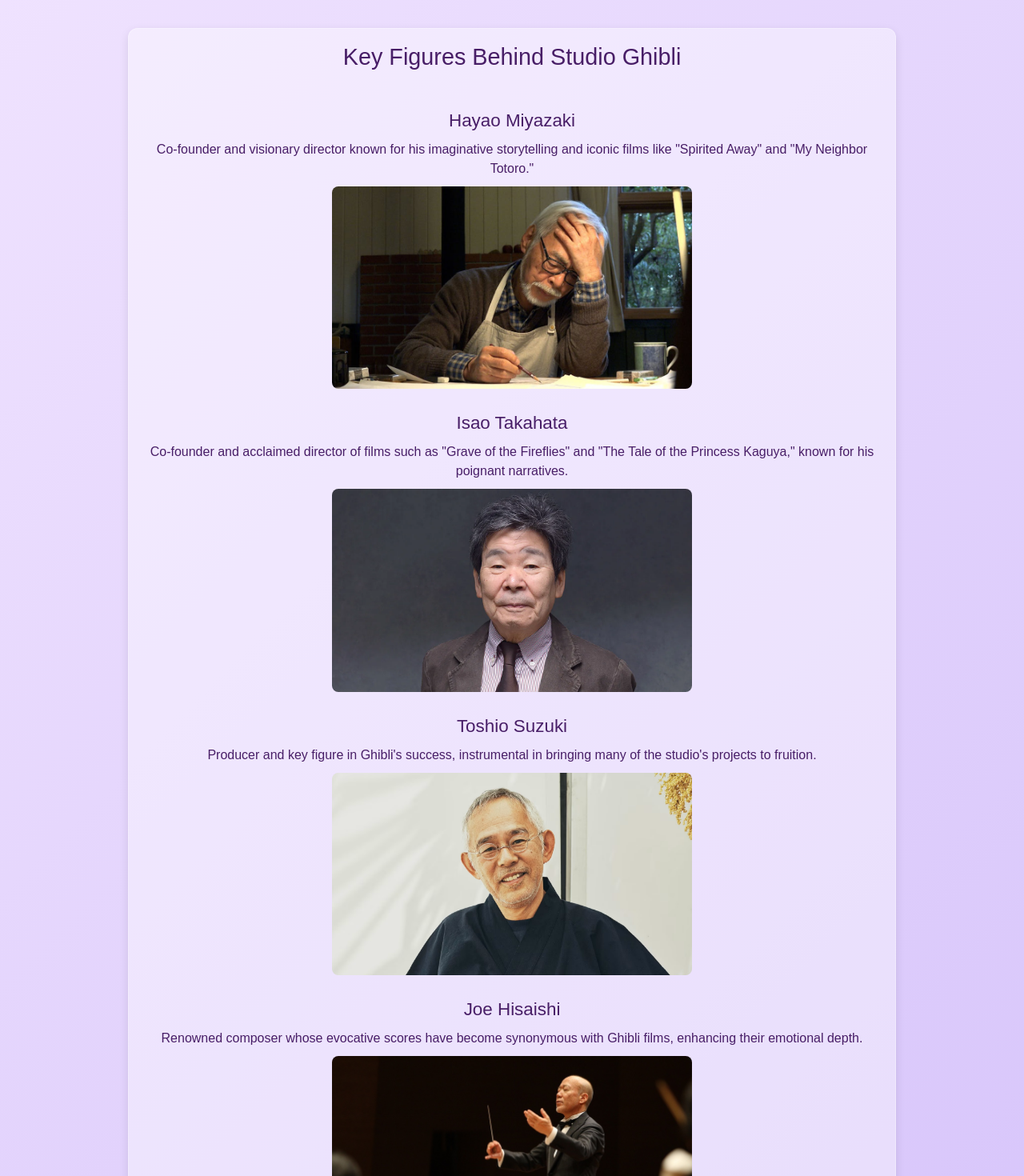
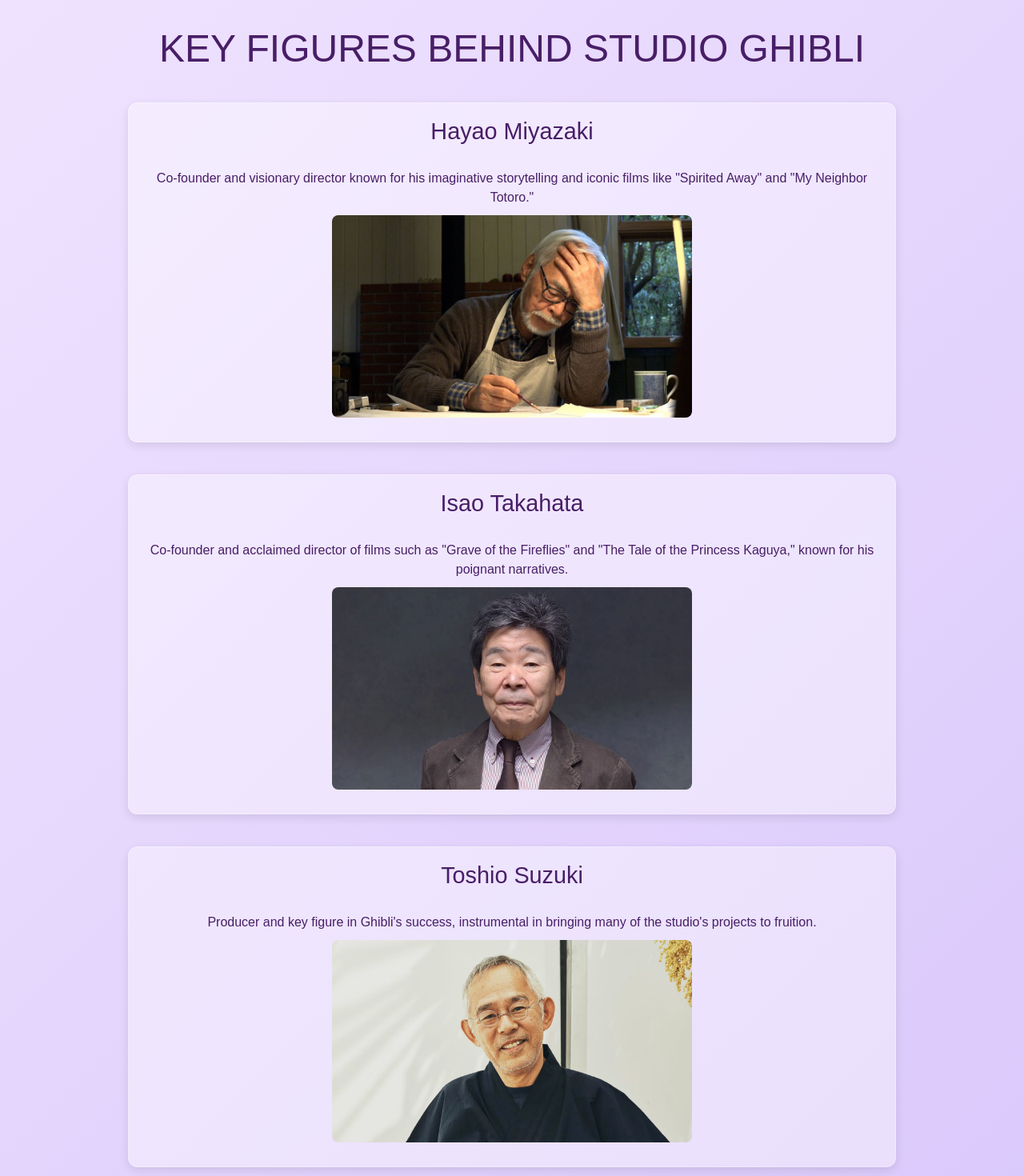
Before and after one commit to ui-raquel/tdw-mp2-raquel-neves, a React (Vite) app: page /StudioGhibli in a window 1280 px wide. Shown: the part 500-1970 px from the top of the page at 80% size. Built offline with nearby package versions, Linux system fonts and the light colour scheme.

Commit message:
feat: update AboutSG component with enhanced layout and key figures section

```diff
--- a/src/pages/StudioGhibli/AboutSG.jsx
+++ b/src/pages/StudioGhibli/AboutSG.jsx
@@ -5,16 +5,24 @@
       <p>Founded in 1985 by visionary directors Hayao Miyazaki and Isao Takahata, Studio Ghibli has produced numerous critically acclaimed films, including "My Neighbor Totoro," "Spirited Away," and "Princess Mononoke." Their works often explore themes of environmentalism, pacifism, and the complexities of human nature, resonating with audiences of all ages.</p>
       <p>Studio Ghibli's influence extends beyond animation, inspiring filmmakers, artists, and fans worldwide. Their commitment to quality storytelling and artistry has cemented their legacy as one of the most beloved animation studios in history.</p>
       <p>Whether you're a longtime fan or new to their films, Studio Ghibli offers a magical journey filled with wonder, emotion, and timeless tales.</p>
-      <section className="card" style={{ justifyContent: "center", textAlign: "center" }}>
-        <h2>Key Figures Behind Studio Ghibli</h2>
-          <h3>Hayao Miyazaki</h3> Co-founder and visionary director known for his imaginative storytelling and iconic films like "Spirited Away" and "My Neighbor Totoro."
+      <section style={{ paddingTop: "40px"}}>
+        <h1>Key Figures Behind Studio Ghibli</h1>
+        <div className="card">
+          <h2>Hayao Miyazaki</h2> Co-founder and visionary director known for his imaginative storytelling and iconic films like "Spirited Away" and "My Neighbor Totoro."
             <img src="/images/hayao-miyazaki.jpg" alt="Hayao Miyazaki" className="figures-img" />
-          <h3>Isao Takahata</h3> Co-founder and acclaimed director of films such as "Grave of the Fireflies" and "The Tale of the Princess Kaguya," known for his poignant narratives.
+        </div>
+        <div className="card">
+          <h2>Isao Takahata</h2> Co-founder and acclaimed director of films such as "Grave of the Fireflies" and "The Tale of the Princess Kaguya," known for his poignant narratives.
             <img src="/images/isao_takahata.webp" alt="Isao Takahata" className="figures-img" />
-          <h3>Toshio Suzuki</h3> Producer and key figure in Ghibli's success, instrumental in bringing many of the studio's projects to fruition.
+        </div>
+        <div className="card">
+          <h2>Toshio Suzuki</h2> Producer and key figure in Ghibli's success, instrumental in bringing many of the studio's projects to fruition.
             <img src="/images/toshio-suzuki.avif" alt="Toshio Suzuki" className="figures-img" />
-          <h3>Joe Hisaishi</h3> Renowned composer whose evocative scores have become synonymous with Ghibli films, enhancing their emotional depth.
+        </div>
+        <div className="card">
+          <h2>Joe Hisaishi</h2> Renowned composer whose evocative scores have become synonymous with Ghibli films, enhancing their emotional depth.
             <img src="/images/joe-hisaishi.jpg" alt="Joe Hisaishi" className="figures-img" />
+        </div>
       </section>
       <section className="card">
         <h2>Cultural Impact</h2>
```
